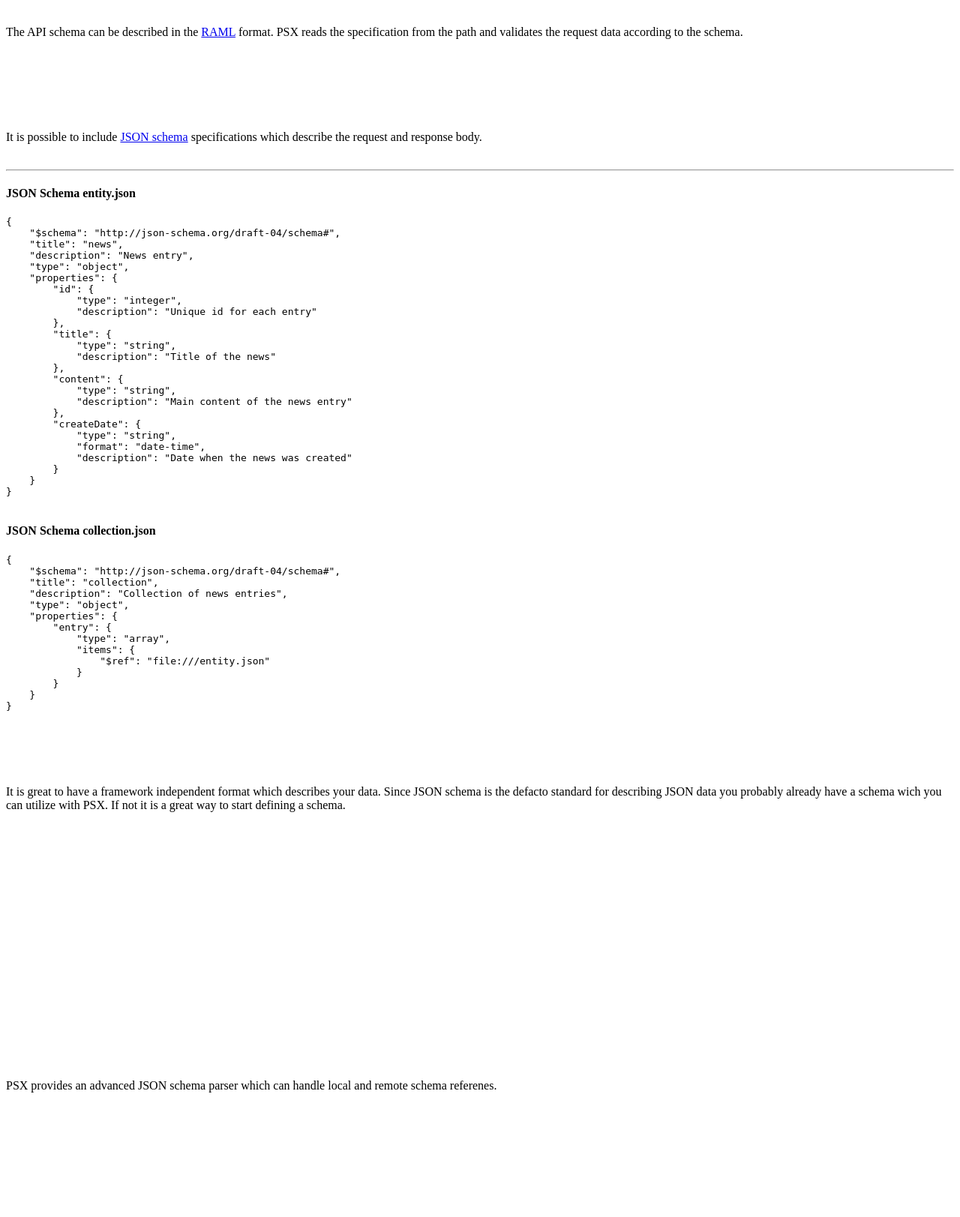
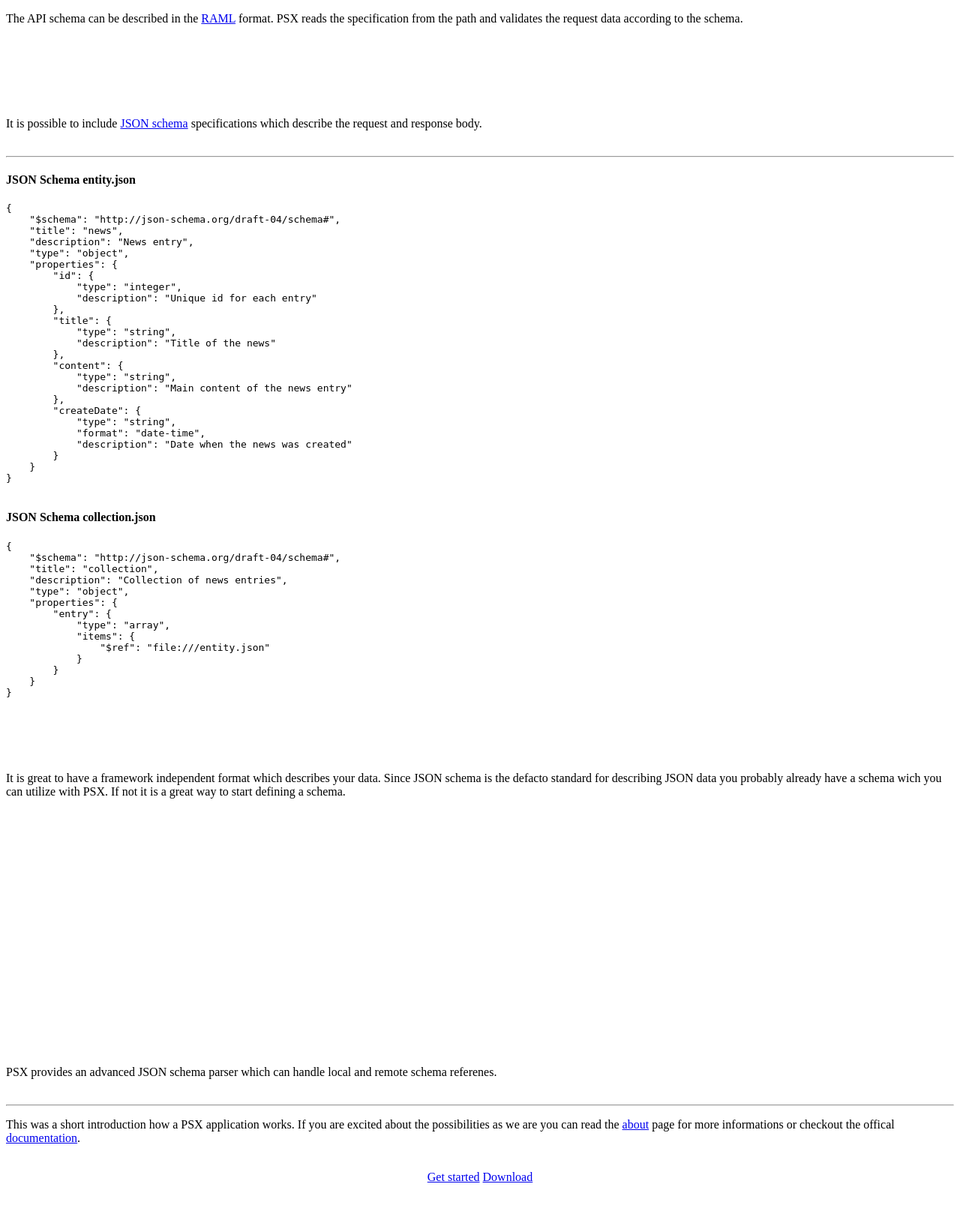
Before and after one commit to chriskapp/psx-website, a PHP site: page /psx/src/Phpsx/Website/Resource/index.html in a window 1280 px wide. Shown: the part 2400-4023 px from the top of the page at 75% size. Before the commit the page ends 3857 px from the top, so only its background shows below. Run offline with PHP 8.4, Linux system fonts and the light colour scheme.

Commit message:
add closing paragraph

```diff
--- a/src/Phpsx/Website/Resource/index.html
+++ b/src/Phpsx/Website/Resource/index.html
@@ -13,7 +13,6 @@
     <br>
     <h3 style="text-align:center;">Welcome, PSX is a framework written in PHP which helps you<br>to build
     clean and documented REST APIs.</h3>
-    <br>
     <br>
     <br>
     <br>
@@ -323,6 +322,24 @@
     </div>
 </div>
 
+<hr>
+
+<div class="row">
+    <div class="col-md-12">
+    <p>This was a short introduction how a PSX application works. If you are
+    excited about the possibilities as we are you can read the
+    <a href="<?php echo $router->getUrl('Phpsx\Website\Application\About::doIndex'); ?>">about</a>
+    page for more informations or checkout the offical <a href="http://psx.readthedocs.org/en/latest/">documentation</a>.</p>
+    <br>
+    <div style="text-align:center">
+        <a href="<?php echo $router->getUrl('Phpsx\Website\Application\Bootstrap::doIndex'); ?>" class="btn btn-primary">Get started</a>
+        <a href="<?php echo $router->getUrl('Phpsx\Website\Application\Download::doIndex'); ?>" class="btn btn-default">Download</a>
+    </div>
+    <br>
+    <br>
+    </div>
+</div>
+
 
 
 
```
Also changed, not shown: public/css/default.css (+14 -9 lines).
